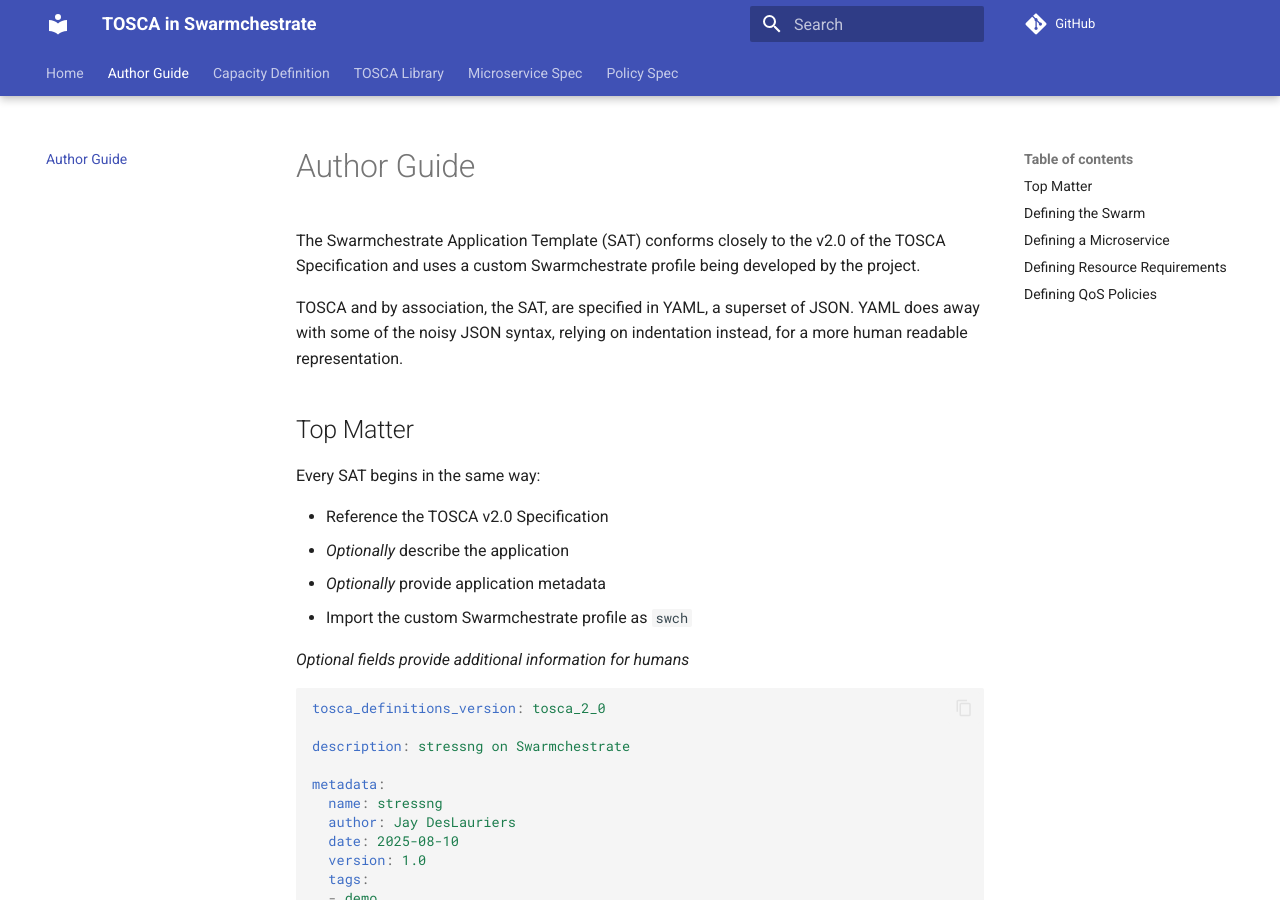
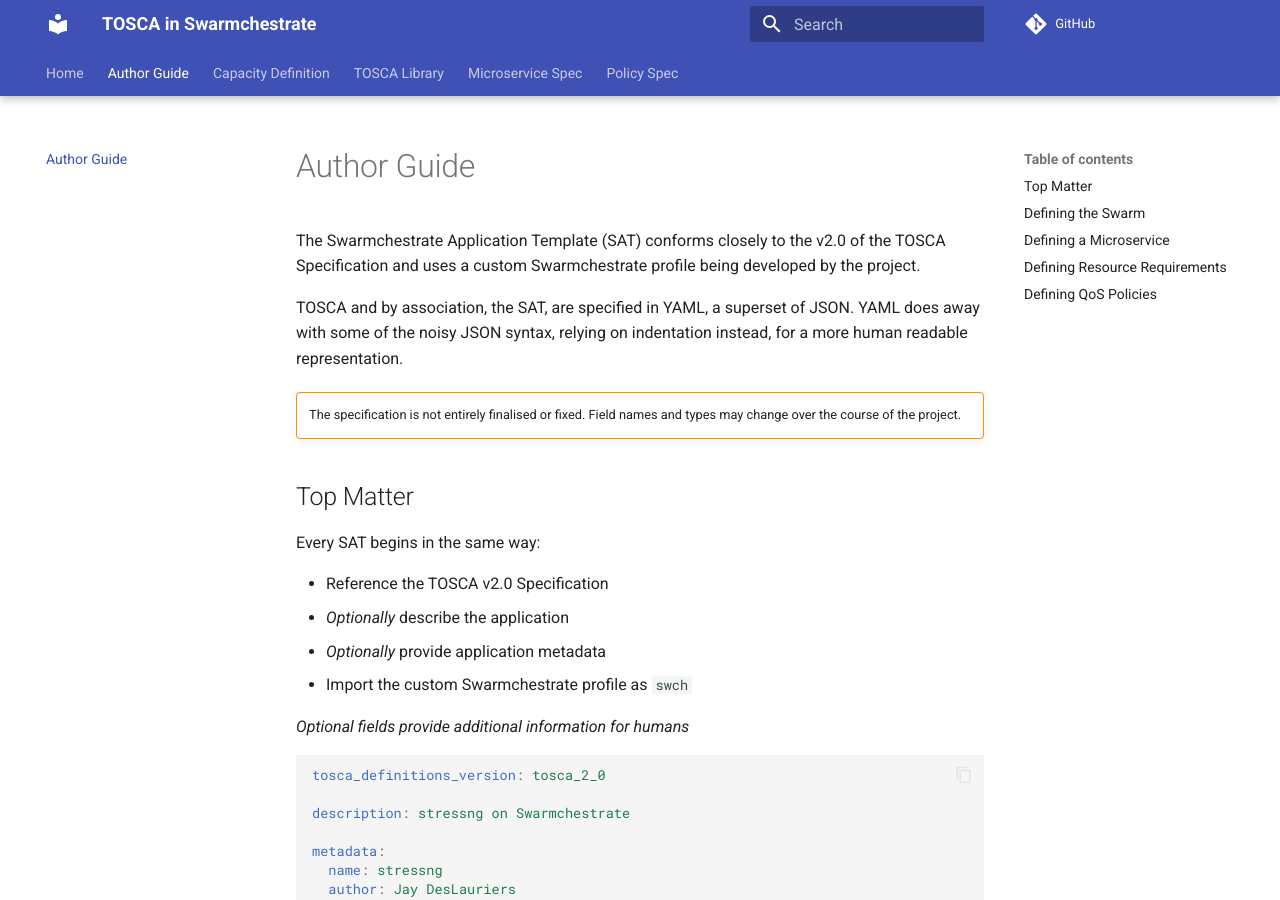
Before and after one commit to Swarmchestrate/tosca, an MkDocs documentation site: the page built from docs/authors.md, in a window 1280 px wide and 900 px high. Built offline with MkDocs 1.6.1 and Material for MkDocs 9.7.7, drawn with Linux system fonts in a browser that asks for light colours; comment, search, counter and statistics services are not loaded.

```diff
--- a/docs/authors.md
+++ b/docs/authors.md
@@ -7,6 +7,11 @@ by the project.
 TOSCA and by association, the SAT, are specified in YAML, a
 superset of JSON. YAML does away with some of the noisy JSON syntax, relying on
 indentation instead, for a more human readable representation.
+
+!!! warning ""
+
+    The specification is not entirely finalised or fixed. Field names and types
+    may change over the course of the project.
 
 ## Top Matter
 
```
Also changed, not shown: docs/capacity.md (+5 -0 lines), 1 other file.
